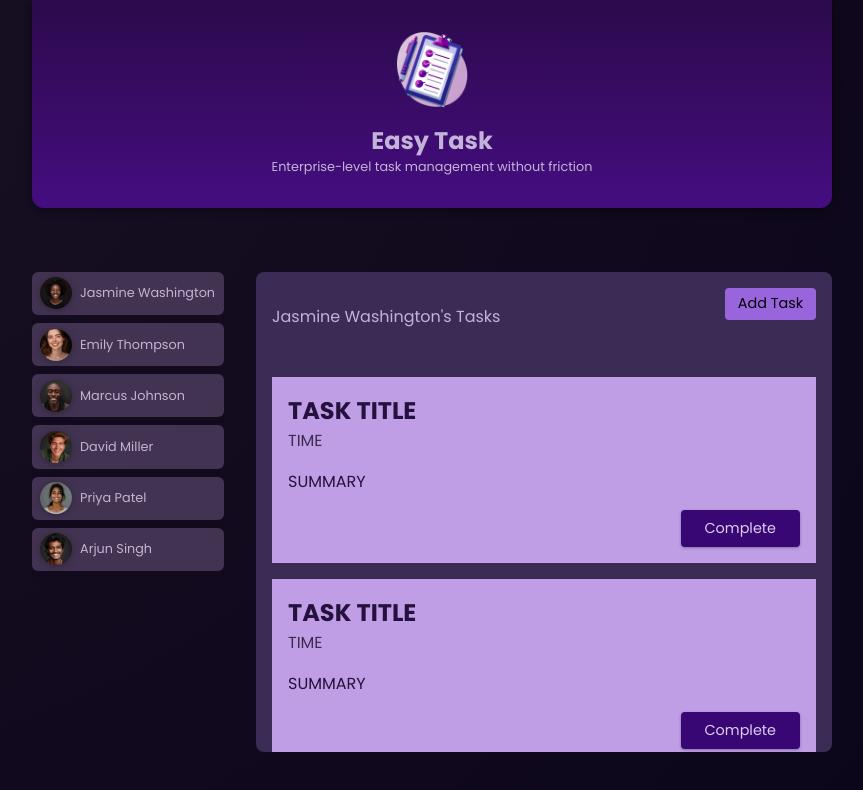
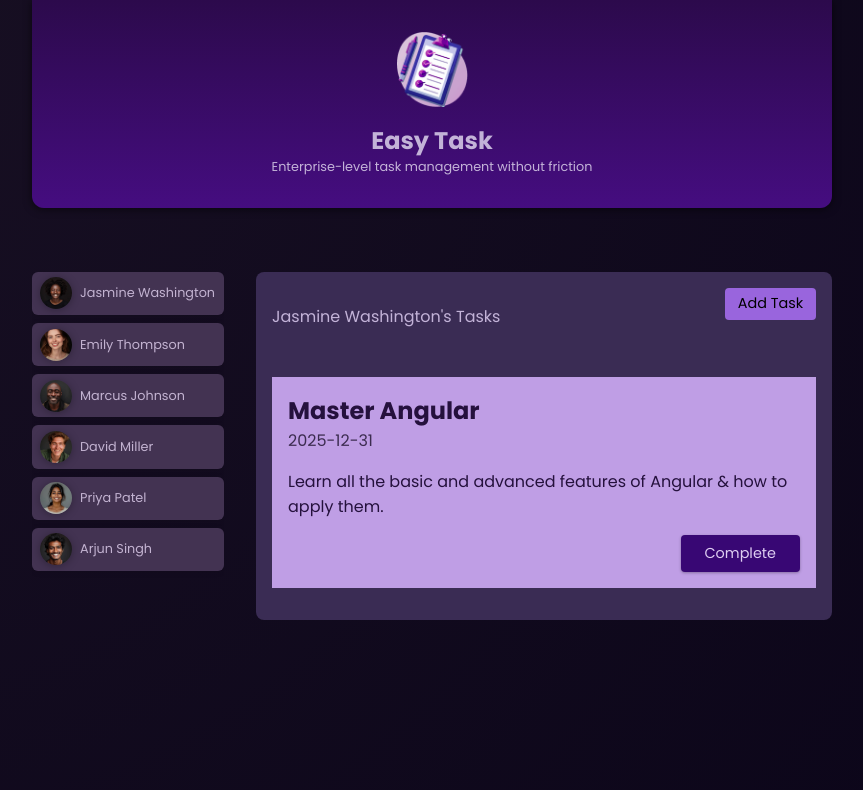
Before and after one commit to marcoLapiello/Task-manager-app---Angular-training-project-nr.2, an Angular app: page / in a window 1280 px wide. Both pictures are taken after a click on the button "Jasmine Washington". Shown: the top 790 px of the page, without its empty margins (208-1071 px from the left). Built offline with nearby package versions, Linux system fonts and the light colour scheme.

Commit message:
Dummy tasks added and rendered dynamically according to the user assignation

```diff
--- a/src/app/app.component.html
+++ b/src/app/app.component.html
@@ -10,7 +10,7 @@
   </ul>
 
   @if (selectedUser) {
-  <app-tasks [name]="selectedUser.name"></app-tasks>
+  <app-tasks [userId]="selectedUser.id" [name]="selectedUser.name"></app-tasks>
   } @else {
   <p id="fallback">Select a user to see his tasks</p>
   }
--- a/src/app/tasks/task/task.component.html
+++ b/src/app/tasks/task/task.component.html
@@ -1,7 +1,7 @@
 <article>
-  <h2>TASK TITLE</h2>
-  <time datetime="">TIME</time>
-  <p>SUMMARY</p>
+  <h2>{{task.title}}</h2>
+  <time datetime="">{{task.dueDate}}</time>
+  <p>{{task.summary}}</p>
   <p class="actions">
     <button>Complete</button>
   </p>
--- a/src/app/tasks/tasks.component.html
+++ b/src/app/tasks/tasks.component.html
@@ -7,14 +7,12 @@
     </header>
 
     <ul>
-        <li>
-            <app-task></app-task>
-        </li>
-        <li>
-            <app-task></app-task>
-        </li>
-        <li>
-            <app-task></app-task>
-        </li>
+        @for (singleTask of selectedUserTasks; track singleTask.id) {
+            <li>
+                <app-task [task]="singleTask"></app-task>
+            </li>
+        }
+
+
     </ul>
 </section>
--- a/src/app/tasks/tasks.component.ts
+++ b/src/app/tasks/tasks.component.ts
@@ -9,5 +9,36 @@
   styleUrl: './tasks.component.css'
 })
 export class TasksComponent {
- @Input() name?: string;
+  @Input({required:true}) userId!: string;
+  @Input({required:true}) name!: string;
+
+  dummyTasks = [
+    {
+      id: 't1',
+      userId: 'u1',
+      title: 'Master Angular',
+      summary:
+        'Learn all the basic and advanced features of Angular & how to apply them.',
+      dueDate: '2025-12-31',
+    },
+    {
+      id: 't2',
+      userId: 'u3',
+      title: 'Build first prototype',
+      summary: 'Build a first prototype of the online shop website',
+      dueDate: '2024-05-31',
+    },
+    {
+      id: 't3',
+      userId: 'u3',
+      title: 'Prepare issue template',
+      summary:
+        'Prepare and describe an issue template which will help with project management',
+      dueDate: '2024-06-15',
+    },
+  ]
+
+  get selectedUserTasks(){
+    return this.dummyTasks.filter((task) => task.userId === this.userId);
+  }
 }
```
Also changed, not shown: src/app/tasks/task/task.component.ts (+10 -1 lines).
